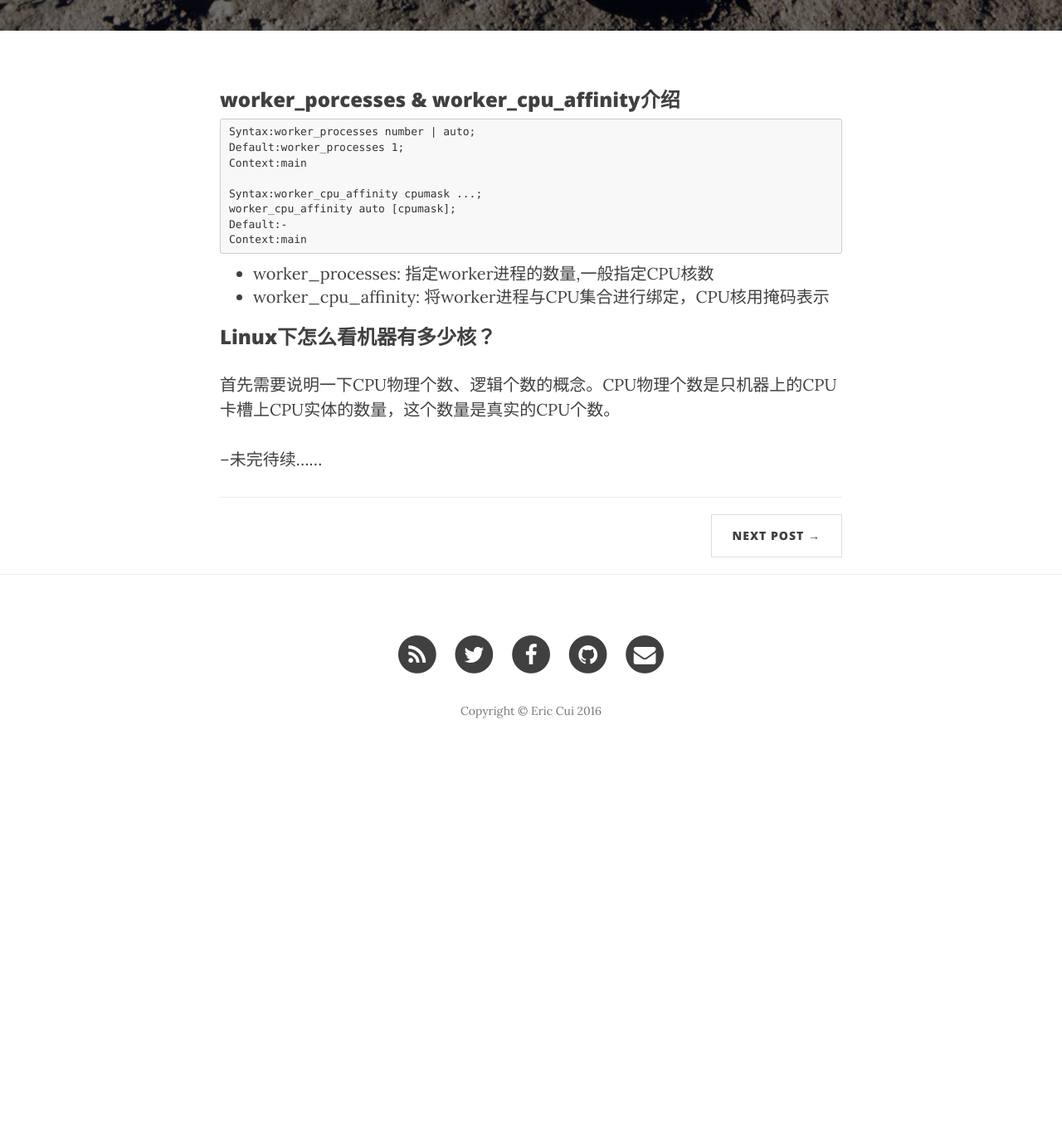
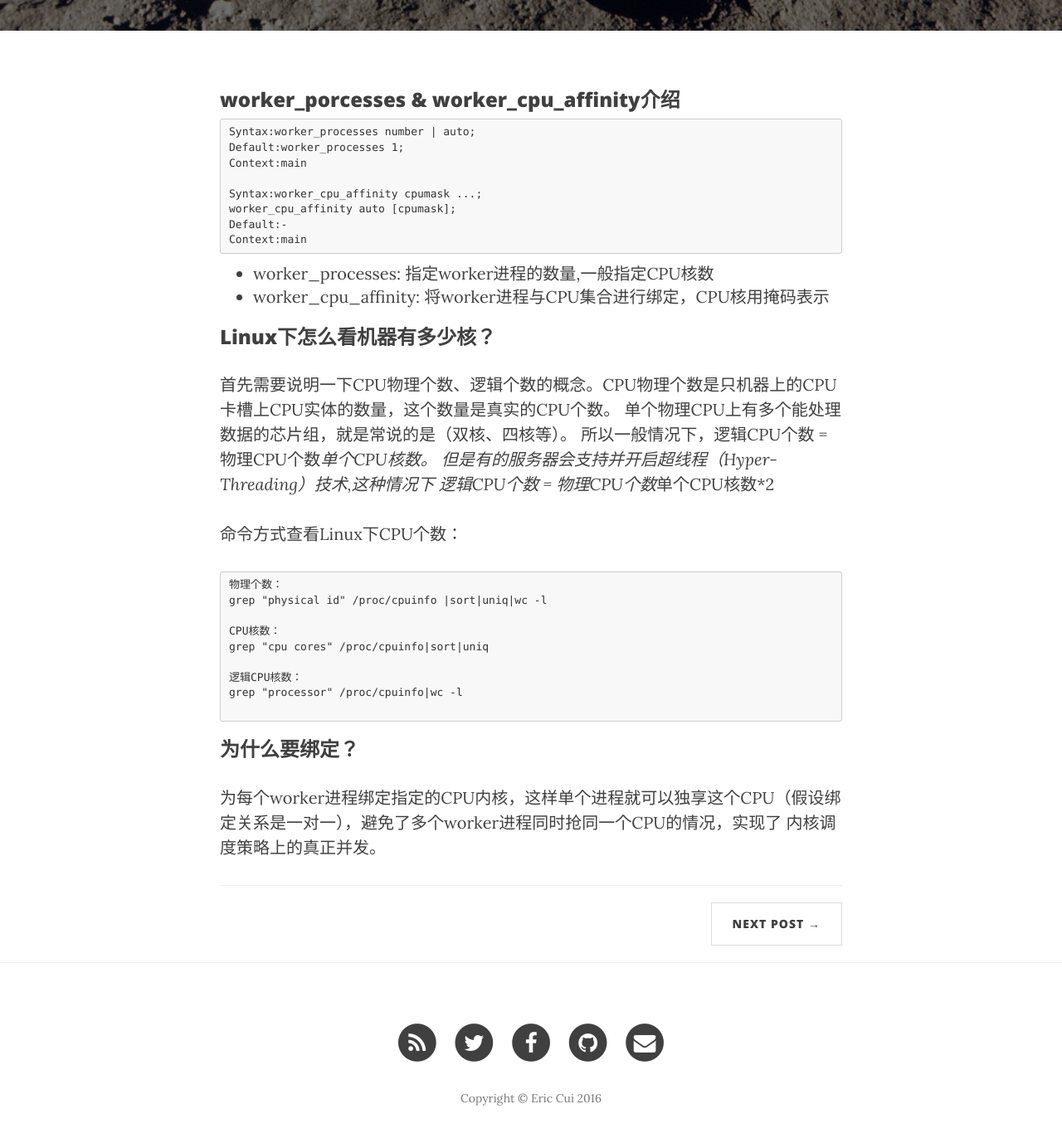
Before and after one commit to cscmaker/cscmaker.github.io, a Jekyll site: the page built from _posts/2016-08-15-Nginx_Conf_worker_cpu_affinity.md, in a window 1280 px wide and 1400 px high, scrolled down 436 px. Shown: the top 1372 px of the window at 83% size. Built offline with Jekyll 4.4.1, drawn with Linux system fonts in a browser that asks for light colours; nearby versions of some CDN libraries; before the commit the page ends 1369 px from its top, so only the background shows below that.

Commit message:
add cpu affinity

````diff
--- a/_posts/2016-08-15-Nginx_Conf_worker_cpu_affinity.md
+++ b/_posts/2016-08-15-Nginx_Conf_worker_cpu_affinity.md
@@ -20,5 +20,22 @@ Context:main
 
 ### Linux下怎么看机器有多少核？
 首先需要说明一下CPU物理个数、逻辑个数的概念。CPU物理个数是只机器上的CPU卡槽上CPU实体的数量，这个数量是真实的CPU个数。
+单个物理CPU上有多个能处理数据的芯片组，就是常说的是（双核、四核等）。
+所以一般情况下，逻辑CPU个数 = 物理CPU个数*单个CPU核数。
+但是有的服务器会支持并开启超线程（Hyper-Threading）技术,这种情况下 逻辑CPU个数 = 物理CPU个数*单个CPU核数*2
 
---未完待续……
+命令方式查看Linux下CPU个数：
+```
+物理个数：
+grep "physical id" /proc/cpuinfo |sort|uniq|wc -l
+
+CPU核数：
+grep "cpu cores" /proc/cpuinfo|sort|uniq
+
+逻辑CPU核数：
+grep "processor" /proc/cpuinfo|wc -l
+
+```
+### 为什么要绑定？
+为每个worker进程绑定指定的CPU内核，这样单个进程就可以独享这个CPU（假设绑定关系是一对一），避免了多个worker进程同时抢同一个CPU的情况，实现了
+内核调度策略上的真正并发。
````
